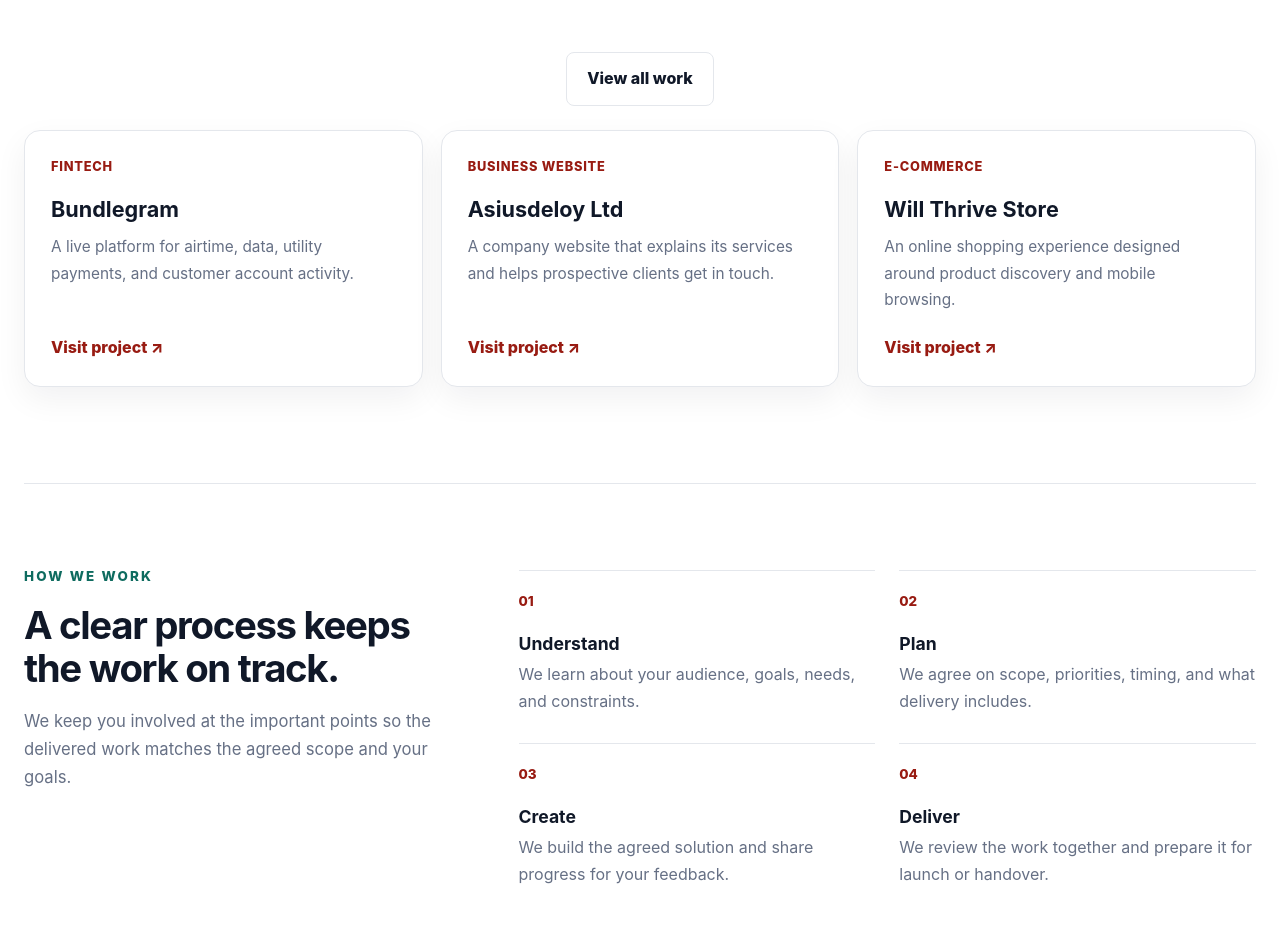
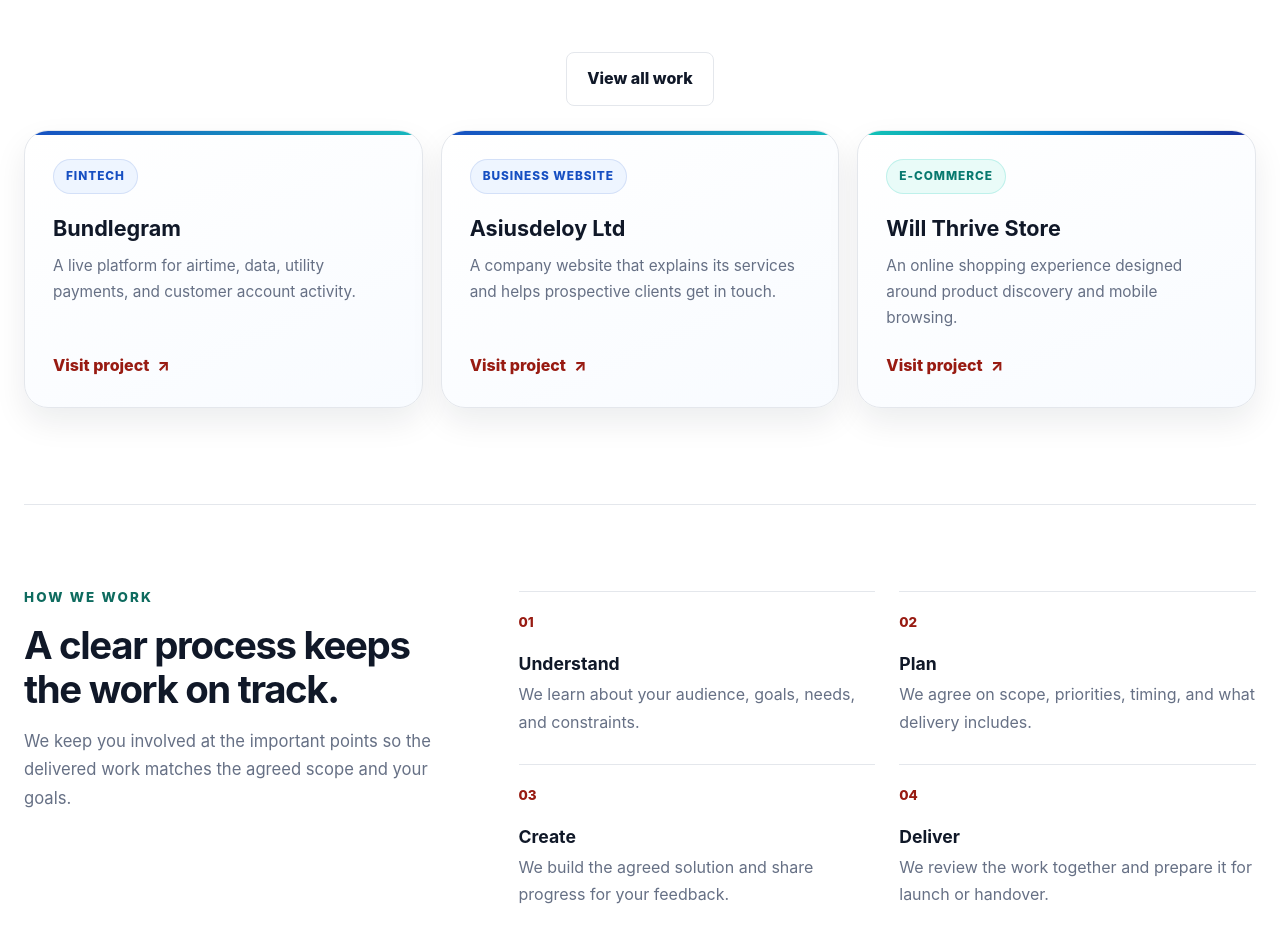
Before and after one commit to davidjames2708-dotcom/willibabsdigitalsolutions, a Next.js app: page /about in a window 1280 px wide. Shown: the part 1985-2912 px from the top of the page. Built offline with nearby package versions, Linux system fonts and the light colour scheme.

Commit message:
Style selected work cards with blue and teal accents

```diff
--- a/app/about/page.jsx
+++ b/app/about/page.jsx
@@ -1,4 +1,5 @@
 import Link from "next/link";
+import "./selected-work.css";
 
 export const metadata = {
   title: "About Us | Willibabs Digital Solutions",
@@ -74,7 +75,7 @@ export default function AboutPage() {
         <div className="about-project-grid">
           {projects.map(([type, name, description, href]) => (
             <article className="about-project-card" key={name}>
-              <span>{type}</span><h3>{name}</h3><p>{description}</p>
+              <span className="about-project-type">{type}</span><h3>{name}</h3><p>{description}</p>
               <a href={href} target="_blank" rel="noreferrer">Visit project <span aria-hidden="true">↗</span></a>
             </article>
           ))}
--- /dev/null
+++ b/app/about/selected-work.css
@@ -0,0 +1,61 @@
+.about-project-card {
+  position: relative;
+  min-height: 270px;
+  padding: 28px;
+  overflow: hidden;
+  border-radius: 24px;
+  background: linear-gradient(155deg, #fff 0%, #f8fbff 100%);
+  box-shadow: 0 14px 32px rgba(16, 24, 40, 0.08);
+  transition: transform 220ms ease, box-shadow 220ms ease;
+}
+
+.about-project-card::before {
+  position: absolute;
+  inset: 0 0 auto;
+  height: 4px;
+  background: linear-gradient(90deg, #164fc2, #17b9bd);
+  content: "";
+}
+
+.about-project-card:hover {
+  transform: translateY(-7px);
+  box-shadow: 0 22px 42px rgba(18, 79, 187, 0.16);
+}
+
+.about-project-card .about-project-type {
+  display: inline-flex;
+  margin-bottom: 20px;
+  padding: 7px 12px;
+  border: 1px solid rgba(22, 79, 194, 0.12);
+  border-radius: 999px;
+  color: #164fc2;
+  background: #eef5ff;
+  font-size: 0.74rem;
+  letter-spacing: 0.08em;
+}
+
+.about-project-card:nth-child(3)::before {
+  background: linear-gradient(90deg, #12c6b5, #0879c9, #182f9f);
+}
+
+.about-project-card:nth-child(3) .about-project-type {
+  border-color: rgba(18, 198, 181, 0.2);
+  color: #08796f;
+  background: #e9fbf8;
+}
+
+.about-project-card a {
+  display: inline-flex;
+  align-items: center;
+  gap: 8px;
+  transition: gap 180ms ease;
+}
+
+.about-project-card a:hover { gap: 12px; }
+
+@media (prefers-reduced-motion: reduce) {
+  .about-project-card,
+  .about-project-card a { transition: none; }
+
+  .about-project-card:hover { transform: none; }
+}
```
